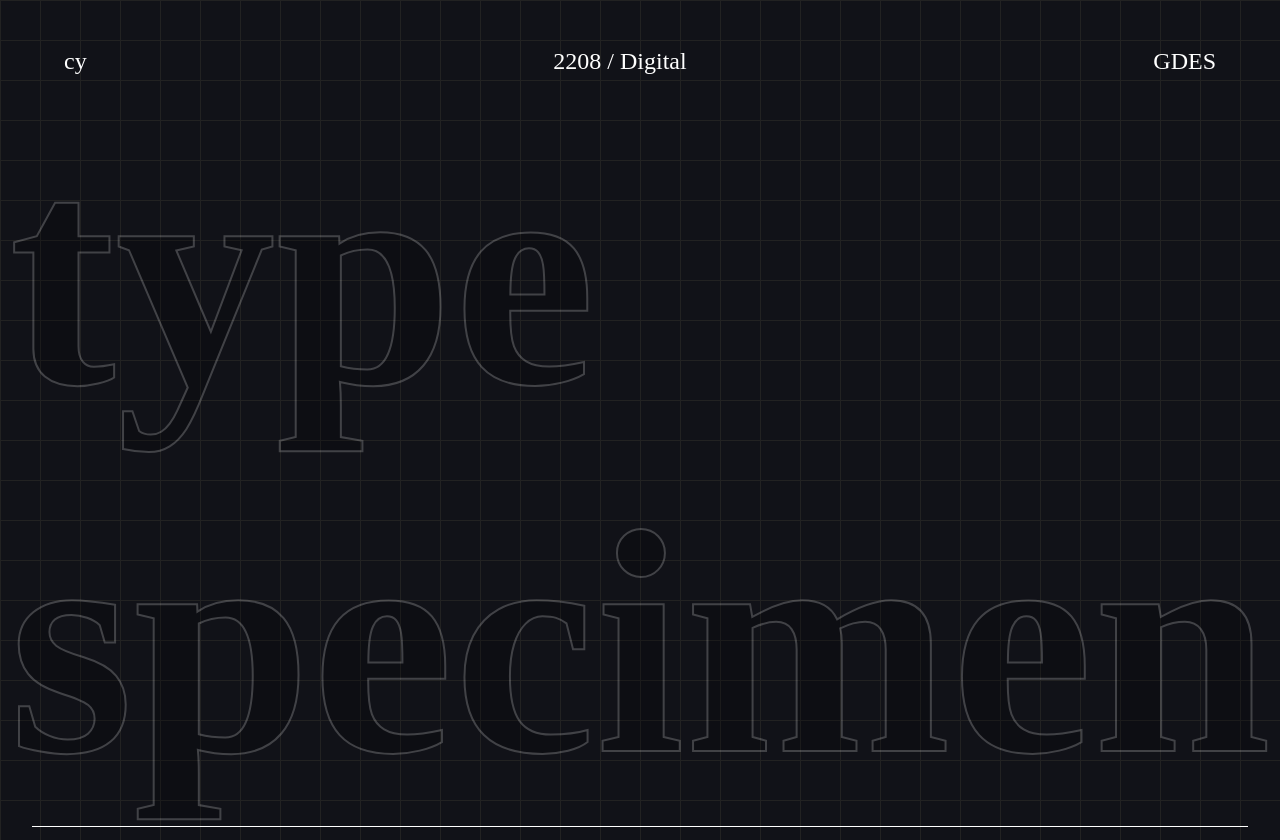
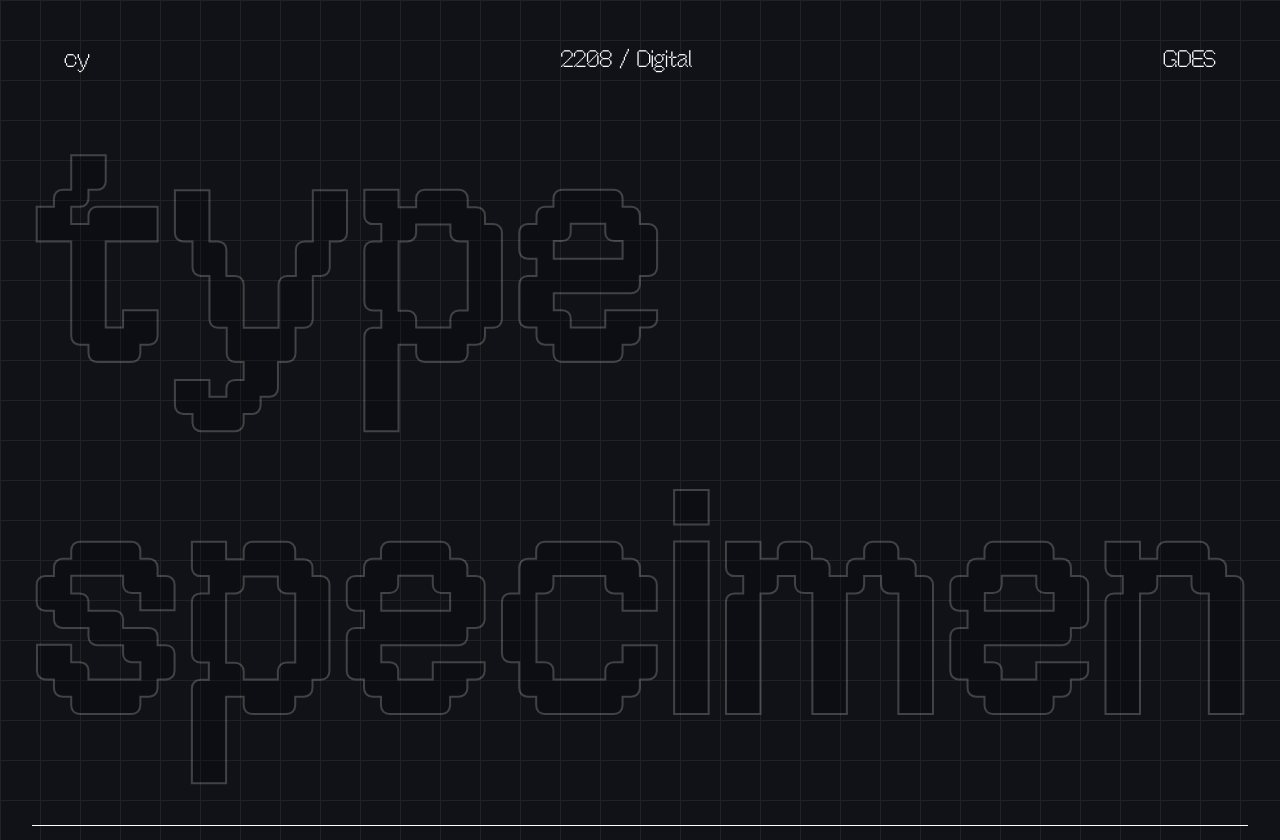
Before and after one commit to pchinyun/digital-type-specimen, a website built with Vite: page index.html in a window 1280 px wide. Shown: the top 840 px of the page. Built offline with nearby package versions, Linux system fonts and the light colour scheme.

Commit message:
fixed css

```diff
--- a/style.css
+++ b/style.css
@@ -1,11 +1,11 @@
 @font-face {
     font-family: offbit;
-    src: url('./static/font/OffBit\ Regular.json');
+    src: url('./static/font/OffBit-101.ttf');
 }
 
 @font-face {
     font-family: offbit;
-    src: url('./static/font/OffBit\ Bold.json');
+    src: url('./static/font/OffBit-101Bold.ttf');
     font-weight: bold;
 }
 
```
Also changed, not shown: static/font/OffBit-101.ttf (added), static/font/OffBit-101Bold.ttf (added), 2 other files.
